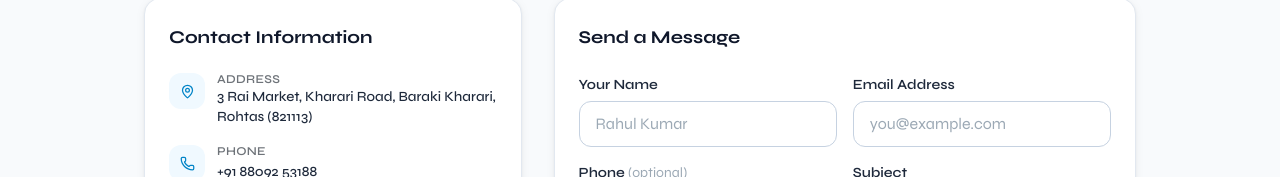
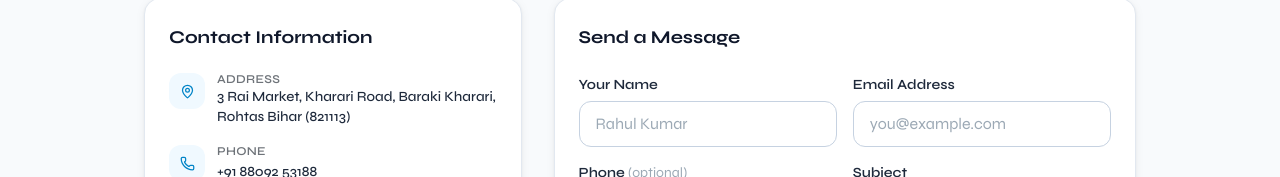
Before and after one commit to uttam08er/cyber-cafe, a React (Vite) app in the folder frontend/: page /contact in a window 1280 px wide. Shown: the part 331-508 px from the top of the page. Built offline with nearby package versions, Linux system fonts and the light colour scheme; no server answers.

Commit message:
Initial commit

```diff
--- a/frontend/src/pages/ContactPage.jsx
+++ b/frontend/src/pages/ContactPage.jsx
@@ -88,7 +88,7 @@ export default function ContactPage() {
                     icon: MapPin,
                     label: "Address",
                     value:
-                      "3 Rai Market, Kharari Road, Baraki Kharari, Rohtas (821113)",
+                      "3 Rai Market, Kharari Road, Baraki Kharari, Rohtas Bihar (821113)",
                     href: null,
                   },
                   {
```
